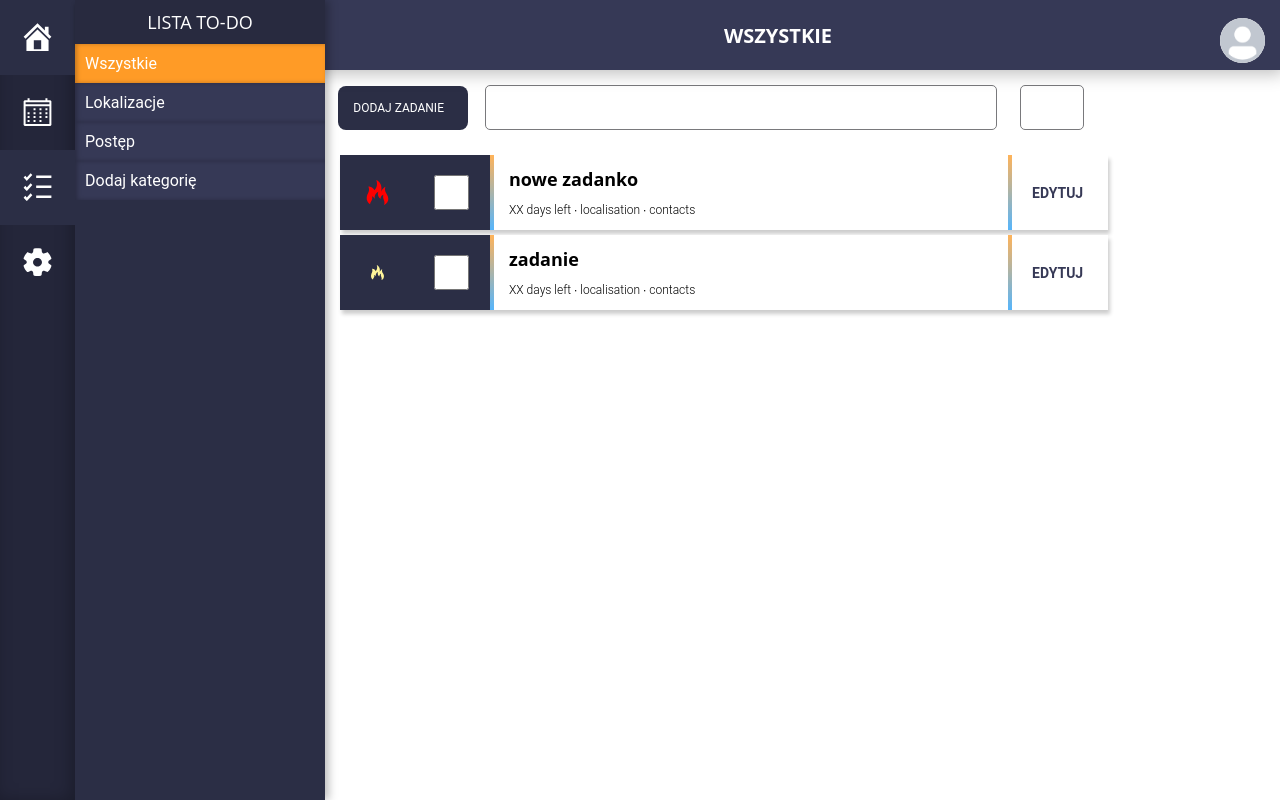
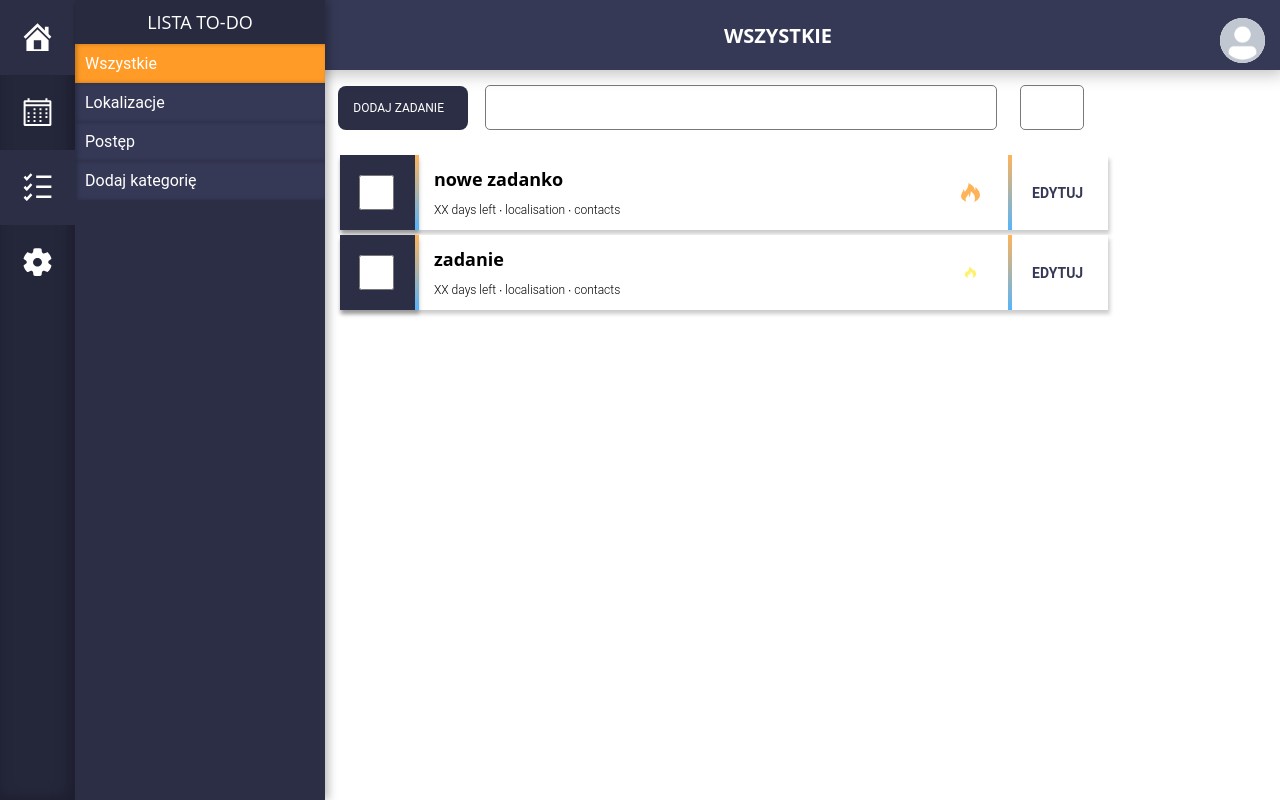
Before and after one commit to KamilaMatysiak/todo-calendar-django-app, a Django app: template tasks/templates/tasks/task-list.html in a window 1280 px wide. Run offline with Django 3.2, Linux system fonts and the light colour scheme; the template is opened without the code that fills it: values that come from a table or form of the project are taken from there, others are empty; data comes from the database, SQL or seed files in the repository; both versions use the stored data as it was after the commit.

Commit message:
CSS improvements, adding task not workinggit add .!

```diff
--- a/tasks/static/css/vtodo-css.css
+++ b/tasks/static/css/vtodo-css.css
@@ -206,6 +206,8 @@ li:hover{background: #2B2E45;}
 
 .task
 {
+    display: flex;
+    justify-content: space-between;
     margin-top: 5px;
     float: left;
     width: 100%;
@@ -215,9 +217,32 @@ li:hover{background: #2B2E45;}
     box-shadow: 2px 4px 4px rgba(0,0,0,0.2);
 }
 
-.task #header
+.task .header
+{
+    padding: 0;
+    width: 79px;
+    height: 75px;
+    display: flex;
+    justify-content: space-between;
+}
+
+.task #checkbox-box
 {
     background-color: #2B2E45;
+    width: 75px;
+    height: 100%;
+    float: left;
+    top: 0;
+    left: 0;
+    text-align: center;
+    display: flex;
+    align-items: center;
+    justify-content: center;
+
+}
+
+.task #priority
+{
     width: 75px;
     height: 100%;
     float: left;
@@ -240,13 +265,23 @@ input
     background-color: #eee;
 }
 
+.task .task-content
+{
+    width: 75%;
+    height: 75px;
+    display: flex;
+    justify-items: center;
+    justify-content: space-between;
+    flex-grow: 1;
+}
+
+
 .task #textholder
 {
-    float: left;
     margin-left: 15px;
-    height: 100px;
-    width: 50%;
-    min-width: 200px;
+    height: 75px;
+    width: 70%;
+    min-width: 100px;
 }
 
 .task #divider-gradient
@@ -276,10 +311,9 @@ input
 
 .task #date-holder
 {
-    background: white;
+    top: 0;
     width: 100px;
-    height: 100%;
-    float: right;
+    height: 75px;
     position: relative;
 }
 
@@ -455,7 +489,7 @@ input
         box-shadow: 2px 4px 4px rgba(0,0,0,0.2);
     }
 
-    .task #header
+    .task #checkbox-box
     {
         background-color: #2B2E45;
         width: 75px;
@@ -480,13 +514,13 @@ input
         background-color: #eee;
     }
 
+
     .task #textholder
     {
-        float: left;
         margin-left: 15px;
         height: 100px;
-        width: 50%;
-        min-width: 200px;
+        width: 60%;
+        min-width: 100px;
     }
 
     .task #divider-gradient
@@ -519,7 +553,6 @@ input
         background: white;
         width: 100px;
         height: 100%;
-        float: right;
         position: relative;
     }
 
@@ -539,12 +572,16 @@ input
 
     .overlay
     {
+        position: absolute;
+        width: 70%;
+        top: 0;
+        left: 75px;
+        z-index: 20;
         height: 75px;
-        width: 100%;
         background: rgb(0,0,0,0.25);
     }
 
-        .container
+    .container
     {
         margin: 0;
         width: 95vw;
@@ -593,3 +630,26 @@ input
         border-radius: 5px;
     }
 }
+
+@media (max-width: 600px)
+{
+    .task #task-title
+    {
+        font-size: 16px;
+    }
+
+    .task #task-info
+    {
+        font-size: 10px;
+    }
+
+    .overlay
+    {
+        width: 65%;
+    }
+
+    .task #date-holder a
+    {
+        font-size: 10px;
+    }
+}
--- a/tasks/templates/tasks/task-list.html
+++ b/tasks/templates/tasks/task-list.html
@@ -93,37 +93,46 @@
     <div class="tasks-container">
         {% for task in tasks %}
             <div class="task" id="undone-def">
-                <div id="header">
-                    {% if task.priority == "H" %}
-                        <img src="{%static "image/icons/fire_H.svg"%}" width="25" height="25">
-                    {% elif task.priority == "M" %}
-                        <img src="{%static "image/icons/fire_M.svg"%}" width="20" height="20">
-                    {% else %}
-                        <img src="{%static "image/icons/fire_L.svg"%}" width="15" height="15">
-                    {% endif %}
-                </div>
-                 <div id="header">
+                <div class="header">
+                    <div id="checkbox-box">
                       {% if task.complete == True %}
                          <input type="checkbox" checked="checked">
                      {% else %}
                         <input type="checkbox">
                       {% endif %}
-                  </div>
+                    </div>
                    <div id="divider-gradient"></div>
+                </div>
+                <div class="task-content">
                    <div id="textholder">
                         <h1 id="task-title">{{task}}</h1>
                         <p id="task-info"> XX days left ∙ localisation ∙ contacts</p>
                     </div>
-                    <div id="date-holder">
+                    <div id="priority">
+                        {% if task.priority == "H" %}
+                            <img src="{%static "image/icons/fire_H.svg"%}" width="25" height="25">
+                        {% elif task.priority == "M" %}
+                            <img src="{%static "image/icons/fire_M.svg"%}" width="20" height="20">
+                        {% else %}
+                            <img src="{%static "image/icons/fire_L.svg"%}" width="15" height="15">
+                        {% endif %}
+                    </div>
+                </div>
+                <div id="date-holder">
+
                         <div id="divider-gradient"></div>
                         <a class="edit-task" href="{% url 'update_task' task.id %}">EDYTUJ</a>
                     </div>
-                {% if task.complete == True %}
+
+               {% if task.complete == True %}
                     <div class="overlay"></div>
                 {% endif %}
         </div>
+
             {% endfor %}
+
     </div>
+
 
 
 </body>
```
Also changed, not shown: db.sqlite3, tasks/static/image/icons/fire_H.svg, tasks/static/image/icons/fire_L.svg, tasks/static/image/icons/fire_M.svg.
